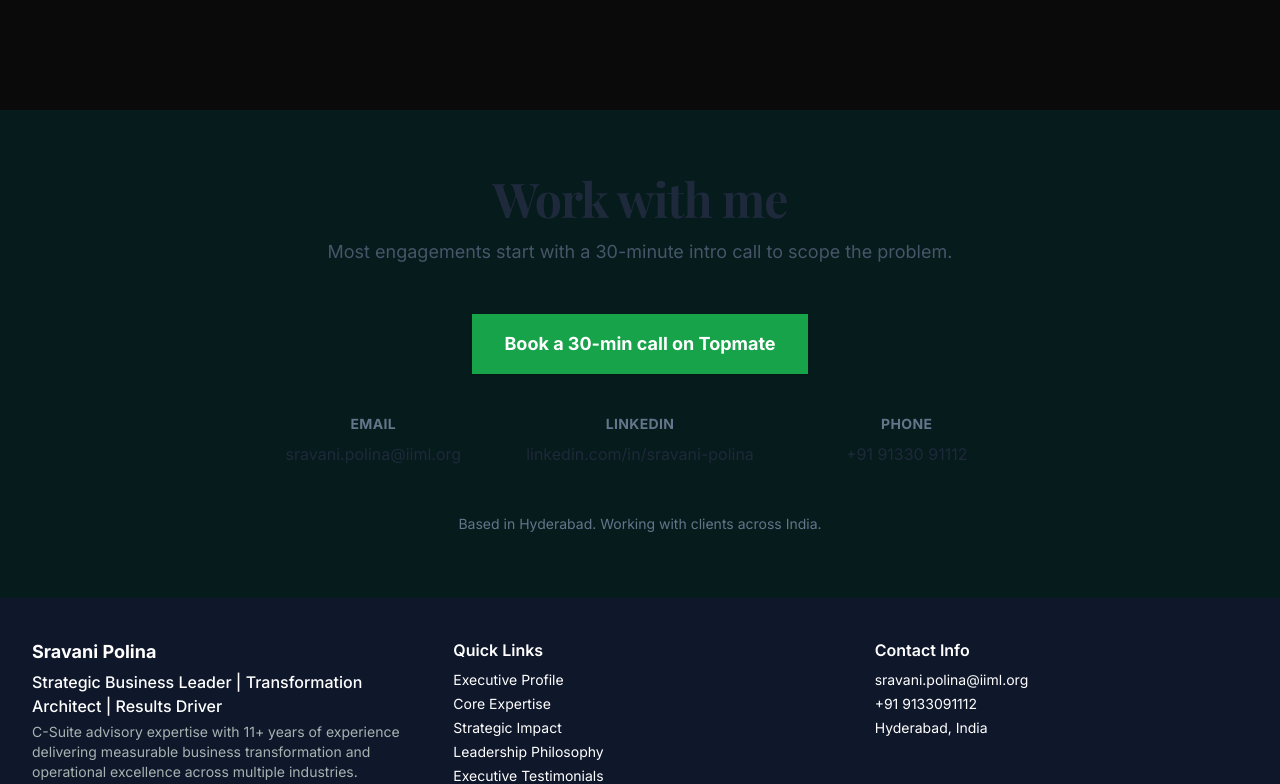
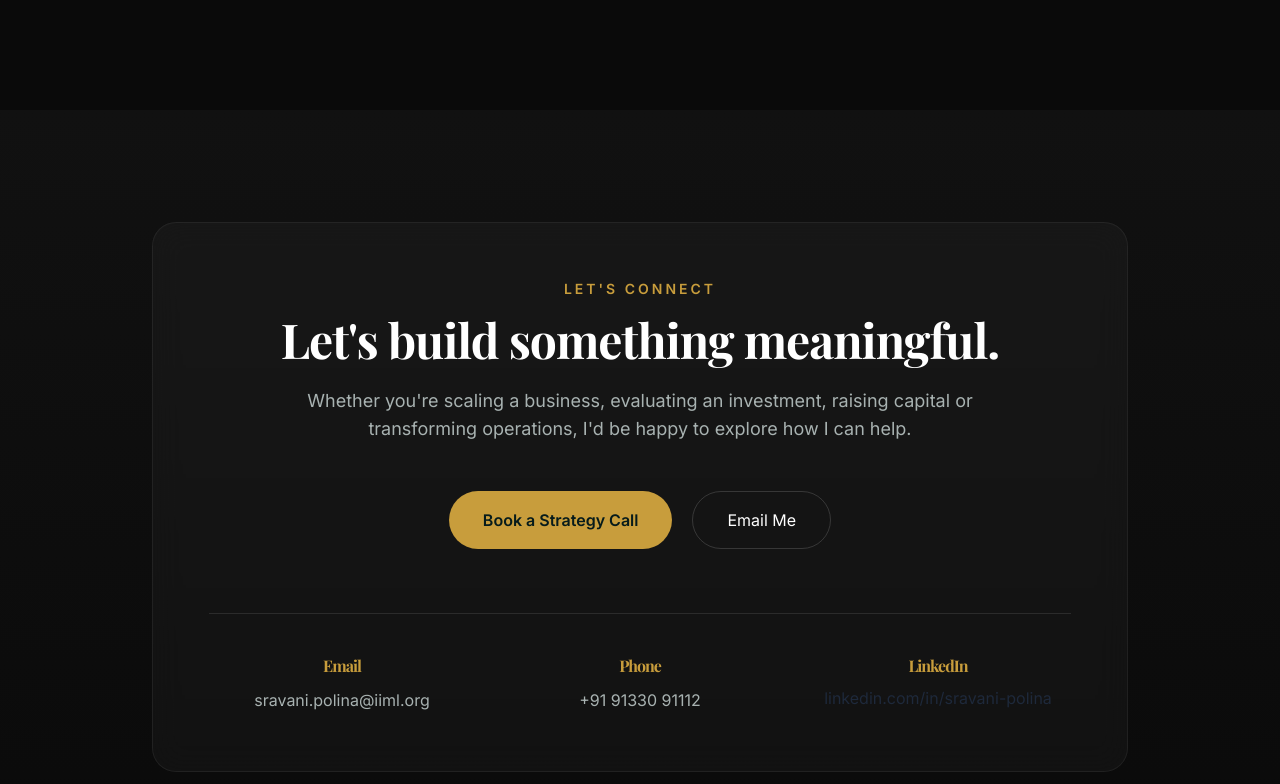
Before and after one commit to SravaniPolina/sravani-portfolio-frontend, a React (Create React App) app: page / in a window 1280 px wide. Shown: the part 7397-8181 px from the top of the page. Built offline with nearby package versions, Linux system fonts and the light colour scheme.

Commit message:
Update DirectContact.js

```diff
--- a/src/components/DirectContact.js
+++ b/src/components/DirectContact.js
@@ -1,31 +1,78 @@
 import React from "react";
 
-export default function Contact() {
+export default function DirectContact() {
   return (
-    <section id="contact" className="max-w-4xl mx-auto py-16 px-4">
-      <h3 className="text-4xl md:text-5xl font-bold text-center mb-4">Work with me</h3>
-      <p className="text-lg text-slate-600 text-center mb-12">Most engagements start with a 30-minute intro call to scope the problem.</p>
+    <section
+      id="contact"
+      className="py-28 bg-gradient-to-b from-[#111111] to-[#0A0A0A]"
+    >
+      <div className="max-w-5xl mx-auto px-6">
 
-      <div className="flex justify-center mb-10">
-        <a href="https://topmate.io/sravani_polina" target="_blank" rel="noopener noreferrer" className="inline-block px-8 py-4 rounded-lg bg-green-600 text-white font-bold text-lg hover:bg-green-700 transition shadow">Book a 30-min call on Topmate</a>
+        <div className="glass rounded-[36px] p-14 text-center">
+
+          <p className="uppercase tracking-[3px] text-[var(--gold)] text-sm font-semibold">
+            LET'S CONNECT
+          </p>
+
+          <h2 className="text-5xl text-white mt-4 mb-6">
+            Let's build something meaningful.
+          </h2>
+
+          <p className="max-w-2xl mx-auto text-lg mb-12">
+            Whether you're scaling a business, evaluating an investment,
+            raising capital or transforming operations, I'd be happy to
+            explore how I can help.
+          </p>
+
+          <div className="flex flex-wrap justify-center gap-5 mb-16">
+
+            <a
+              href="https://topmate.io/sravani_polina"
+              target="_blank"
+              rel="noopener noreferrer"
+              className="primary-btn"
+            >
+              Book a Strategy Call
+            </a>
+
+            <a
+              href="mailto:sravani.polina@iiml.org"
+              className="secondary-btn"
+            >
+              Email Me
+            </a>
+
+          </div>
+
+          <div className="grid md:grid-cols-3 gap-8 border-t border-white/10 pt-10">
+
+            <div>
+              <h4 className="text-[var(--gold)] mb-2">Email</h4>
+              <p>sravani.polina@iiml.org</p>
+            </div>
+
+            <div>
+              <h4 className="text-[var(--gold)] mb-2">Phone</h4>
+              <p>+91 91330 91112</p>
+            </div>
+
+            <div>
+              <h4 className="text-[var(--gold)] mb-2">LinkedIn</h4>
+              <a
+                href="https://www.linkedin.com/in/sravani-polina"
+                target="_blank"
+                rel="noopener noreferrer"
+                className="hover:text-[var(--gold)]"
+              >
+                linkedin.com/in/sravani-polina
+              </a>
+            </div>
+
+          </div>
+
+        </div>
+
       </div>
-
-      <div className="grid grid-cols-1 md:grid-cols-3 gap-8 max-w-3xl mx-auto">
-        <div className="flex flex-col items-center text-center">
-          <span className="text-sm font-bold text-slate-500 uppercase tracking-wide mb-2">Email</span>
-          <a href="mailto:sravani.polina@iiml.org" className="text-slate-800 hover:text-indigo-700">sravani.polina@iiml.org</a>
-        </div>
-        <div className="flex flex-col items-center text-center">
-          <span className="text-sm font-bold text-slate-500 uppercase tracking-wide mb-2">LinkedIn</span>
-          <a href="https://www.linkedin.com/in/sravani-polina" target="_blank" rel="noopener noreferrer" className="text-slate-800 hover:text-indigo-700">linkedin.com/in/sravani-polina</a>
-        </div>
-        <div className="flex flex-col items-center text-center">
-          <span className="text-sm font-bold text-slate-500 uppercase tracking-wide mb-2">Phone</span>
-          <span className="text-slate-800">+91 91330 91112</span>
-        </div>
-      </div>
-
-      <p className="text-center text-sm text-slate-500 mt-12">Based in Hyderabad. Working with clients across India.</p>
     </section>
   );
 }
```
